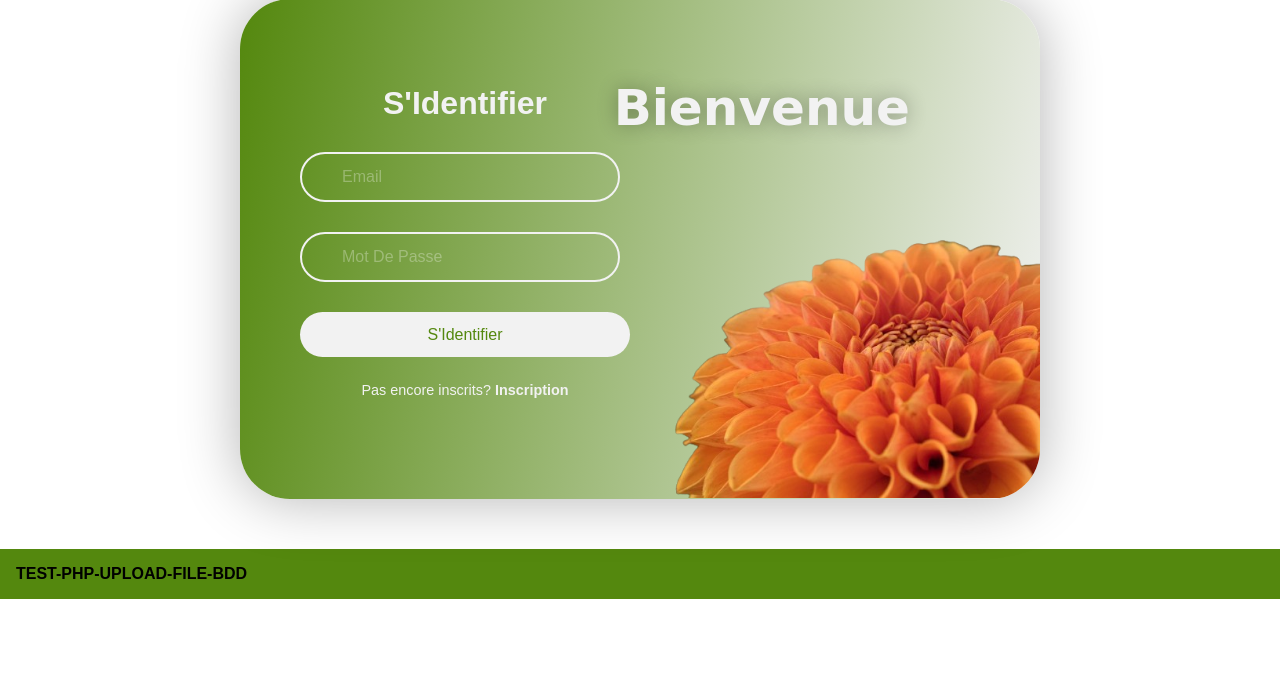
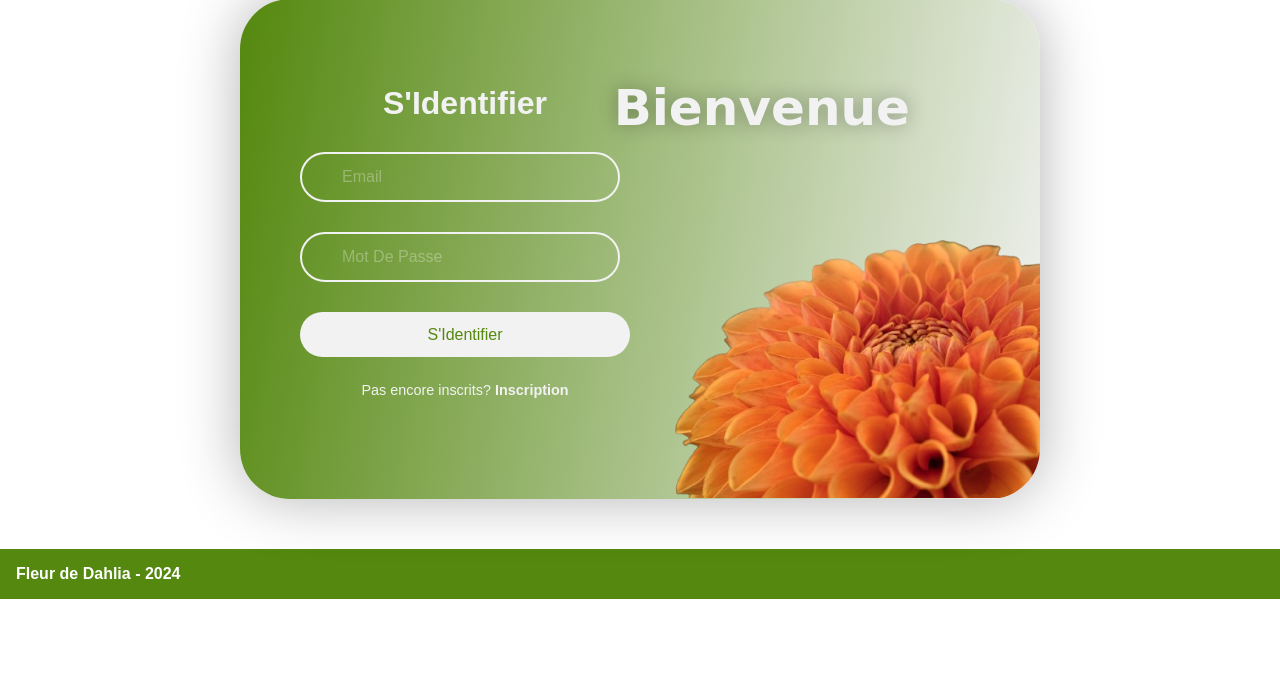
Before and after one commit to Yamin-13/430-php-login-YAO, a PHP site: page /ctrl/login/display.php in a window 1280 px wide. Shown: the part 123-800 px from the top of the page. Run offline with PHP 8.4, Linux system fonts and the light colour scheme.

Commit message:
[task] css

```diff
--- a/asset/style.css
+++ b/asset/style.css
@@ -290,6 +290,9 @@ footer {
 
     }
 }
+.footerTitle{
+    color: white;
+}
 
 #listMessage {
     color: rgb(85, 8, 8);
--- a/view/partial/footer.php
+++ b/view/partial/footer.php
@@ -26,7 +26,7 @@
     <?php unset($_SESSION['msg']) ?>
 
     <ul>
-        <li>TEST-PHP-UPLOAD-FILE-BDD</li>
+        <li class="footerTitle">Fleur de Dahlia - 2024</li>
     </ul>
 </footer>
 </body>
```
